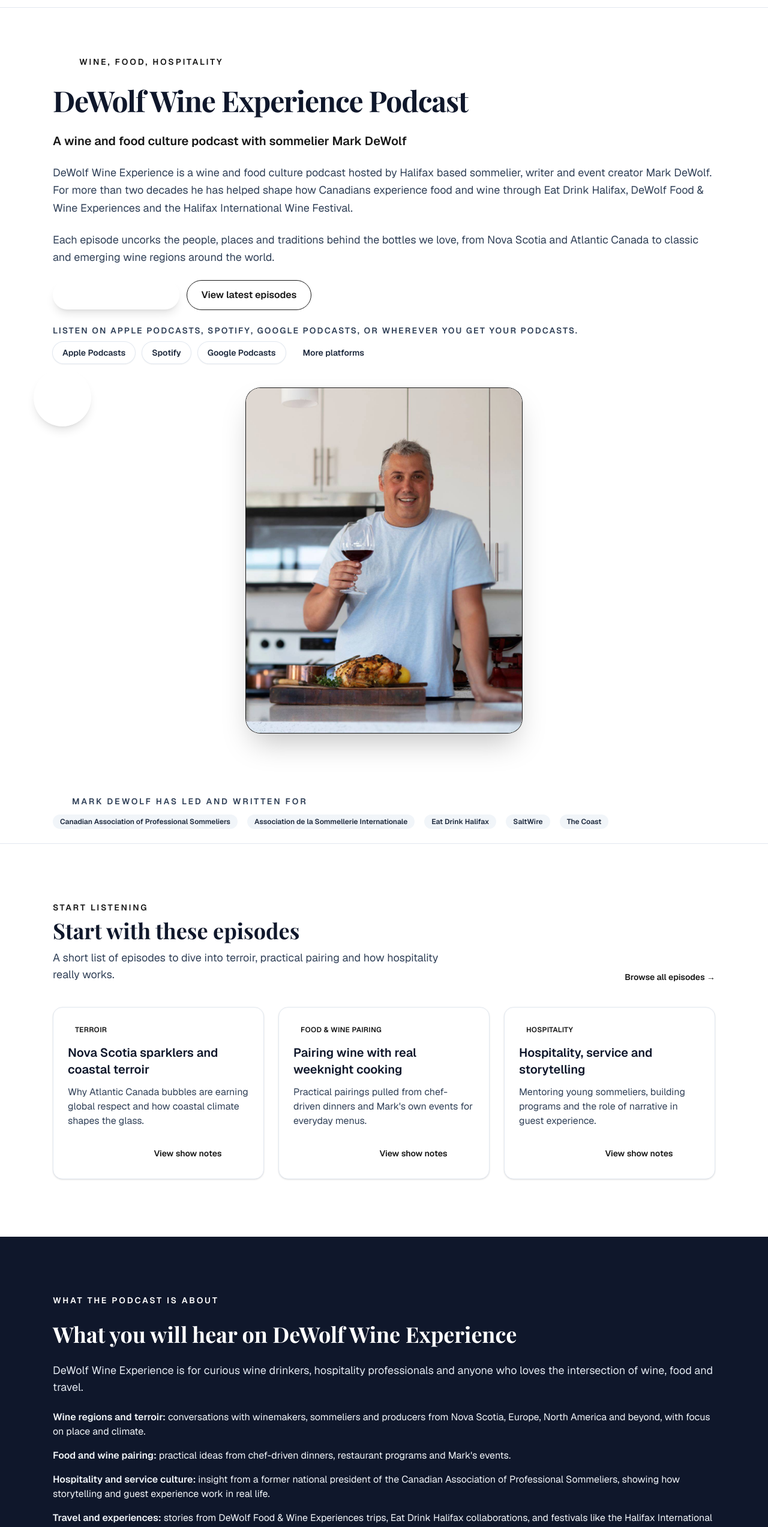
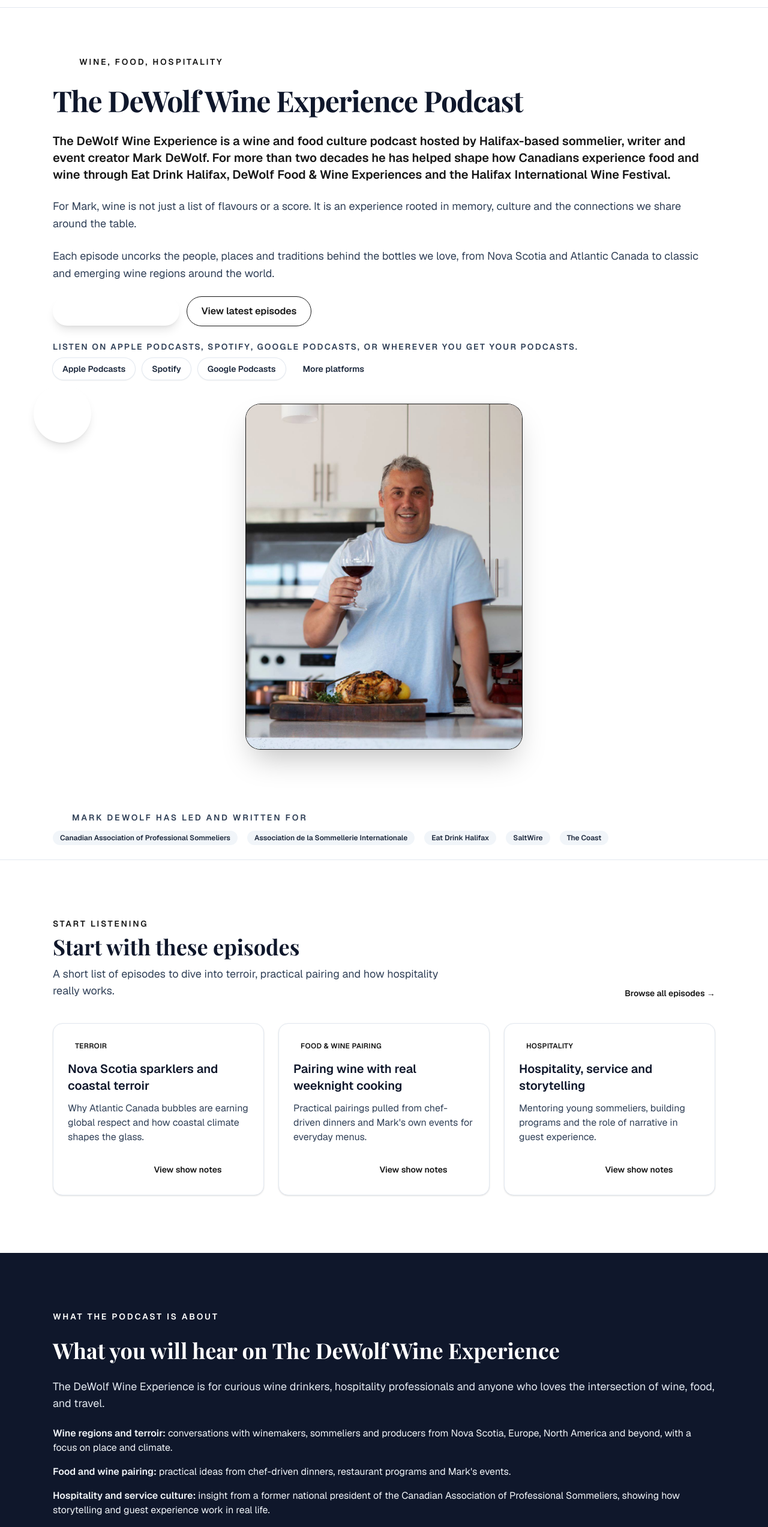
Before and after one commit to dewolfexperiences/dewolfwineexperiencewebsite, a Next.js app: page / in a window 1280 px wide. Shown: the part 60-2606 px from the top of the page at 60% size. Built offline with nearby package versions, Linux system fonts and the light colour scheme; a web font is replaced by a local one.

Commit message:
Update hero, host copy, and email; require first name

```diff
--- a/src/app/components/NewsletterForm.tsx
+++ b/src/app/components/NewsletterForm.tsx
@@ -130,10 +130,10 @@ export function NewsletterForm() {
           LinkedIn
         </a>
         <a
-          href="mailto:info@dewolfwineexperience.com"
+          href="mailto:info@thedewolfwineexperience.com"
           className="rounded-full bg-white px-4 py-2 shadow-sm ring-1 ring-slate-200 transition hover:-translate-y-[1px] hover:shadow"
         >
-          info@dewolfwineexperience.com
+          info@thedewolfwineexperience.com
         </a>
       </div>
     </form>
--- a/src/app/page.tsx
+++ b/src/app/page.tsx
@@ -65,25 +65,28 @@ export default function Home() {
               transition={{ duration: 0.5, delay: 0.1 }}
               className="font-serif text-4xl font-bold leading-tight tracking-tight text-slate-900 md:text-5xl"
             >
-              DeWolf Wine Experience Podcast
+              The DeWolf Wine Experience Podcast
             </MotionH1>
             <MotionP
               {...sectionAnimation}
               transition={{ duration: 0.5, delay: 0.2 }}
               className="text-xl font-semibold text-brand-burgundy-900"
             >
-              A wine and food culture podcast with sommelier Mark DeWolf
+              The DeWolf Wine Experience is a wine and food culture podcast
+              hosted by Halifax-based sommelier, writer and event creator Mark
+              DeWolf. For more than two decades he has helped shape how
+              Canadians experience food and wine through Eat Drink Halifax,
+              DeWolf Food &amp; Wine Experiences and the Halifax International
+              Wine Festival.
             </MotionP>
             <MotionP
               {...sectionAnimation}
               transition={{ duration: 0.5, delay: 0.3 }}
               className="text-lg leading-relaxed text-slate-700"
             >
-              DeWolf Wine Experience is a wine and food culture podcast hosted
-              by Halifax based sommelier, writer and event creator Mark DeWolf.
-              For more than two decades he has helped shape how Canadians
-              experience food and wine through Eat Drink Halifax, DeWolf Food &
-              Wine Experiences and the Halifax International Wine Festival.
+              For Mark, wine is not just a list of flavours or a score. It is an
+              experience rooted in memory, culture and the connections we share
+              around the table.
             </MotionP>
             <MotionP
               {...sectionAnimation}
@@ -280,12 +283,12 @@ export default function Home() {
                 What the podcast is about
               </p>
               <h2 className="font-serif text-3xl font-bold leading-tight sm:text-4xl">
-                What you will hear on DeWolf Wine Experience
+                What you will hear on The DeWolf Wine Experience
               </h2>
               <p className="text-lg text-slate-200">
-                DeWolf Wine Experience is for curious wine drinkers,
+                The DeWolf Wine Experience is for curious wine drinkers,
                 hospitality professionals and anyone who loves the intersection
-                of wine, food and travel.
+                of wine, food, and travel.
               </p>
               <ul className="space-y-4 text-base text-slate-100">
                 <li>
@@ -293,7 +296,7 @@ export default function Home() {
                     Wine regions and terroir:
                   </span>{" "}
                   conversations with winemakers, sommeliers and producers from
-                  Nova Scotia, Europe, North America and beyond, with focus on
+                  Nova Scotia, Europe, North America and beyond, with a focus on
                   place and climate.
                 </li>
                 <li>
@@ -316,8 +319,8 @@ export default function Home() {
                     Travel and experiences:
                   </span>{" "}
                   stories from DeWolf Food &amp; Wine Experiences trips, Eat
-                  Drink Halifax collaborations, and festivals like the Halifax
-                  International Wine Festival.
+                  Drink Halifax collaborations, and festivals such as the
+                  Halifax International Wine Festival.
                 </li>
               </ul>
             </div>
@@ -353,19 +356,11 @@ export default function Home() {
             Hosted by Mark DeWolf
           </h2>
           <p className="text-lg text-slate-700">
-            Mark DeWolf is a Halifax based sommelier, writer, event creator and
-            travel host. A certified sommelier since 2001, he has been a key
-            figure in Canadian food and wine for more than twenty years,
-            mentoring young sommeliers and shaping national conversations about
-            wine and hospitality.
-          </p>
-          <p className="text-lg text-slate-700">
-            He is the creator of Eat Drink Halifax, owner of DeWolf Food &amp;
-            Wine Experiences, co founder of the Halifax International Wine
-            Festival and a former national president of the Canadian
-            Association of Professional Sommeliers. He also serves as Content
-            Manager and Editor for the Association de la Sommellerie
-            Internationale.
+            Mark DeWolf is a Halifax-based sommelier, writer, event creator and
+            travel host. He is the creator of Eat Drink Halifax, owner of DeWolf
+            Food &amp; Wine Experiences, co-founder of the Halifax International
+            Wine Festival and a former national president of the Canadian
+            Association of Professional Sommeliers.
           </p>
           <p className="text-lg text-slate-700">
             His philosophy is simple: make wine welcoming and unpretentious, and
```
